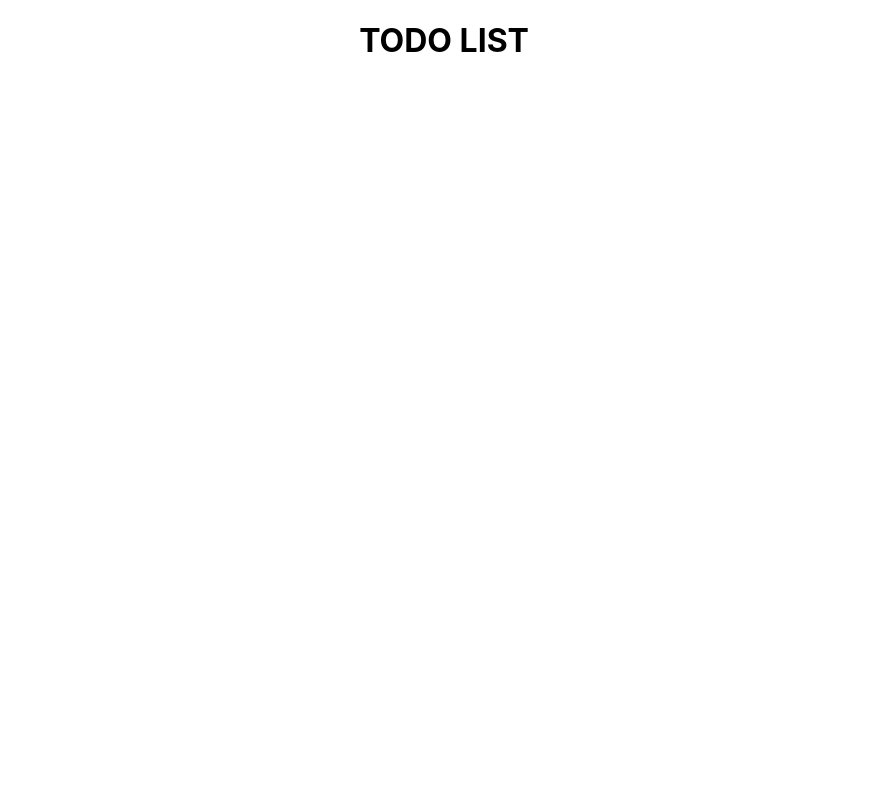
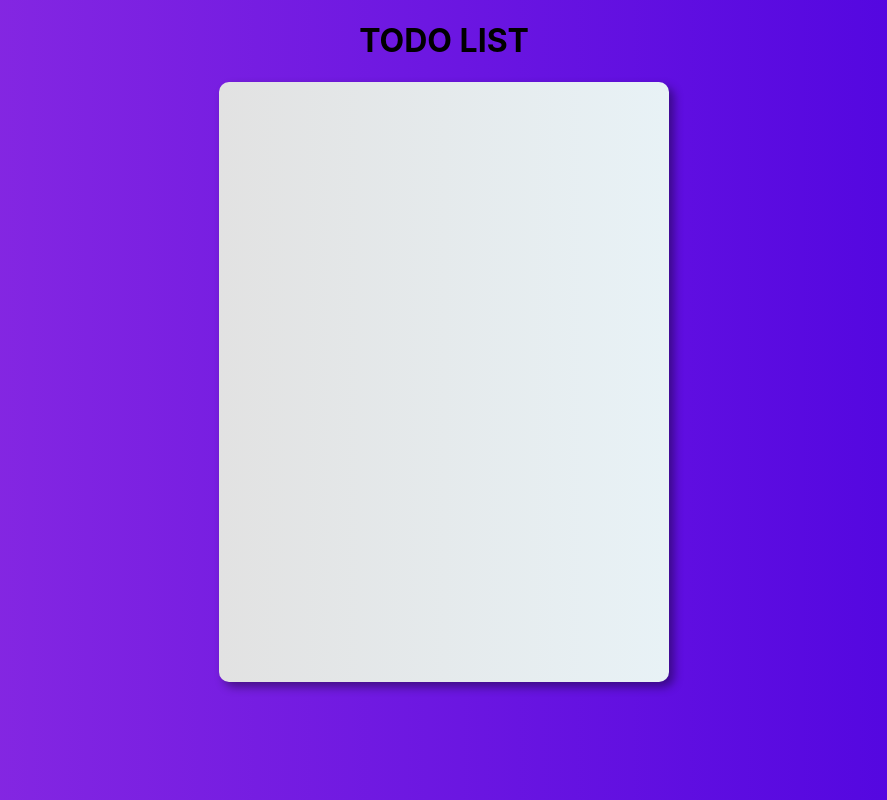
Before and after one commit to Arun-cn/Todo_List, a React (Create React App) app: page / in a window 1280 px wide. Shown: the whole page, without its empty margins (196-1083 px from the left). Built offline with nearby package versions, Linux system fonts and the light colour scheme.

Commit message:
update app continer card

```diff
--- a/src/App.css
+++ b/src/App.css
@@ -1,3 +1,18 @@
 .App {
   text-align: center;
+
+  height: auto;
+  display: flex;
+  flex-direction: column;
+  align-items: center;
+  justify-content: center;
+
 }
+.todoappcontiner{
+  width: 450px;
+  height: 600px;
+  background-image: linear-gradient(to right, #e2e2e2, #e8f2f6);
+  border-radius: 10px;
+
+  filter: drop-shadow(5px 5px 5px rgba(0,0,0,0.4));
+}
--- a/src/App.js
+++ b/src/App.js
@@ -4,6 +4,10 @@ function App() {
   return (
     <div className="App">
        <h1>TODO LIST</h1>
+       <div className='todoappcontiner'>
+
+
+       </div>
     </div>
   );
 }
--- a/src/index.css
+++ b/src/index.css
@@ -5,6 +5,7 @@ body {
     sans-serif;
   -webkit-font-smoothing: antialiased;
   -moz-osx-font-smoothing: grayscale;
+  background-image: linear-gradient(to right, #8e2de2, #4a00e0);
 }
 
 code {
```
